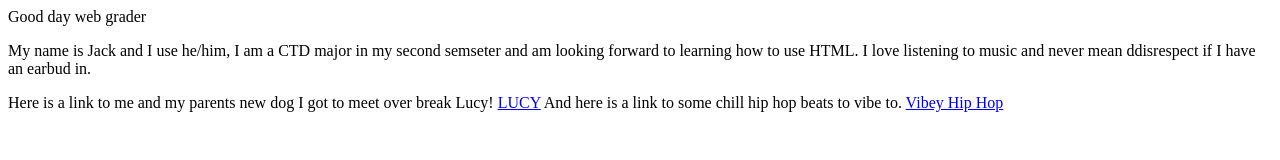
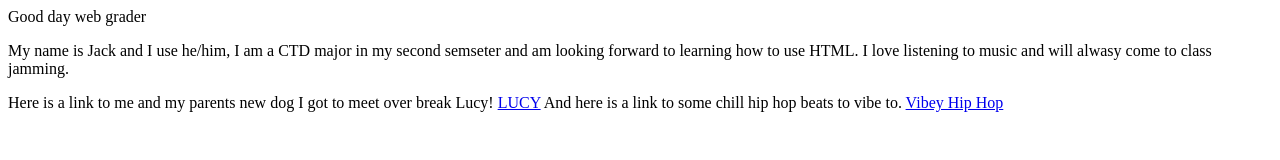
Before and after one commit to johnkolesa03/johnkolesa03.github.io, a plain HTML site: page wa/wa2.html in a window 1280 px wide. Drawn offline with Linux system fonts and the light colour scheme.

Commit message:
Update wa2.html

```diff
--- a/wa/wa2.html
+++ b/wa/wa2.html
@@ -5,9 +5,9 @@
     <body>
         <p></p>
         <p>My name is Jack and I use he/him, I am a CTD major in my second semseter
-            and am looking forward to learning how to use HTML. I love listening to music and never mean ddisrespect if I have an earbud in.
-
-        </p> <!-- Change NAME to your name! -->
+            and am looking forward to learning how to use HTML.
+            I love listening to music and will alwasy come to class jamming.
+        </p>
     </body>
     Here is a link to me and my parents new dog I got to meet over break Lucy!
     <a href="img/favDog.PNG">LUCY</a>
```
